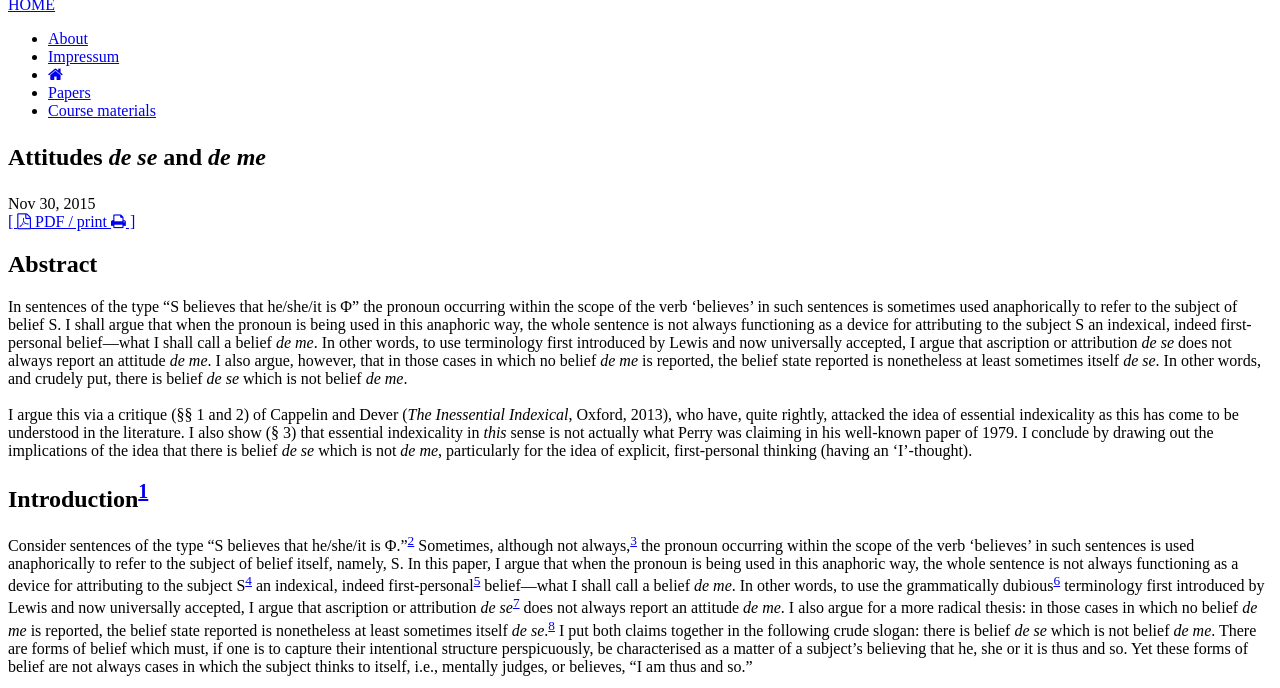
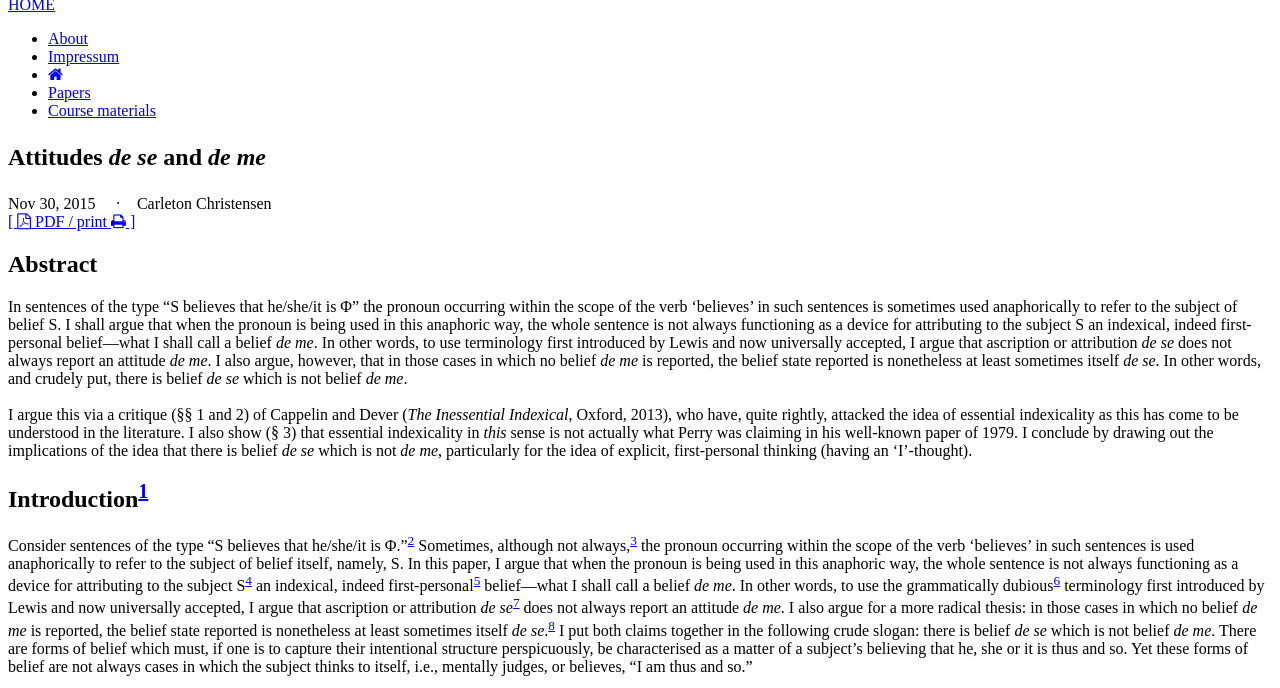
Before and after one commit to klepas/bruins-site, a Jekyll site: the page built from papers/_posts/2015-12-1-attitudes-de-se-and-de-me.md, in a window 1280 px wide and 900 px high, cut to the strip 212-900 px from the top of the window. Built offline with Jekyll 4.4.1, drawn with Linux system fonts in a browser that asks for light colours; nearby versions of some CDN libraries; some web fonts are replaced.

Commit message:
added author field

```diff
--- a/papers/_posts/2015-12-1-attitudes-de-se-and-de-me.md
+++ b/papers/_posts/2015-12-1-attitudes-de-se-and-de-me.md
@@ -2,9 +2,11 @@
 layout: post
 title: "Attitudes *de se* and *de me*"
 date: 2015-11-30
+author: Carleton Christensen
 version: "02.12.15"
 
 abstract: "In sentences of the type “S believes that he/she/it is &Phi;” the pronoun occurring within the scope of the verb ‘believes’ in such sentences is sometimes used anaphorically to refer to the subject of belief S. I shall argue that when the pronoun is being used in this anaphoric way, the whole sentence is not always functioning as a device for attributing to the subject S an indexical, indeed first-personal belief—what I shall call a belief _de me_. In other words, to use terminology first introduced by Lewis and now universally accepted, I argue that ascription or attribution _de se_ does not always report an attitude _de me_. I also argue, however, that in those cases in which no belief _de me_ is reported, the belief state reported is nonetheless at least sometimes itself _de se_. In other words, and crudely put, there is belief _de se_ which is not belief _de me_.<br/><br/>I argue this via a critique (§§ 1 and 2) of Cappelin and Dever (_The Inessential Indexical_, Oxford, 2013), who have, quite rightly, attacked the idea of essential indexicality as this has come to be understood in the literature. I also show (§ 3) that essential indexicality in _this_ sense is not actually what Perry was claiming in his well-known paper of 1979. I conclude by drawing out the implications of the idea that there is belief _de se_ which is not _de me_, particularly for the idea of explicit, first-personal thinking (having an ‘I’-thought)."
+
 ---
 
 ## Introduction[^1]
```
Also changed, not shown: papers/_posts/2004-06-21-pragmatism’s-achilles’-heel.md (+2 -0 lines), papers/_posts/2014-12-05-tunnel-vision-light-rail.md (+1 -0 lines).
